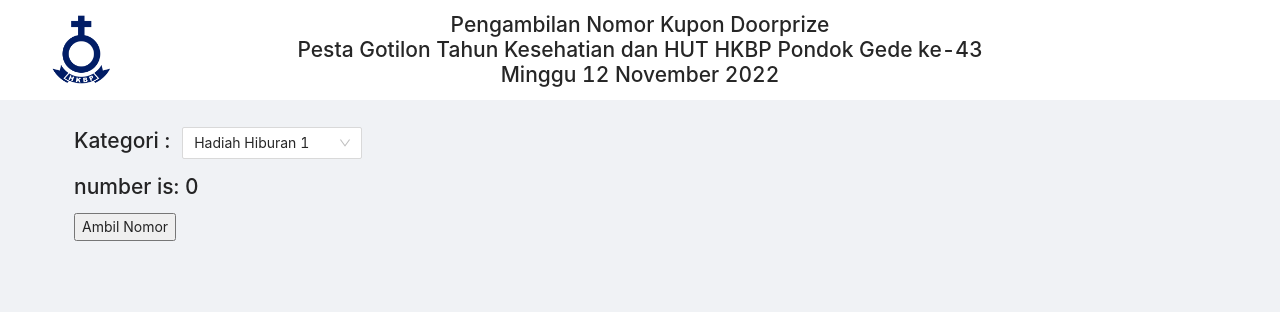
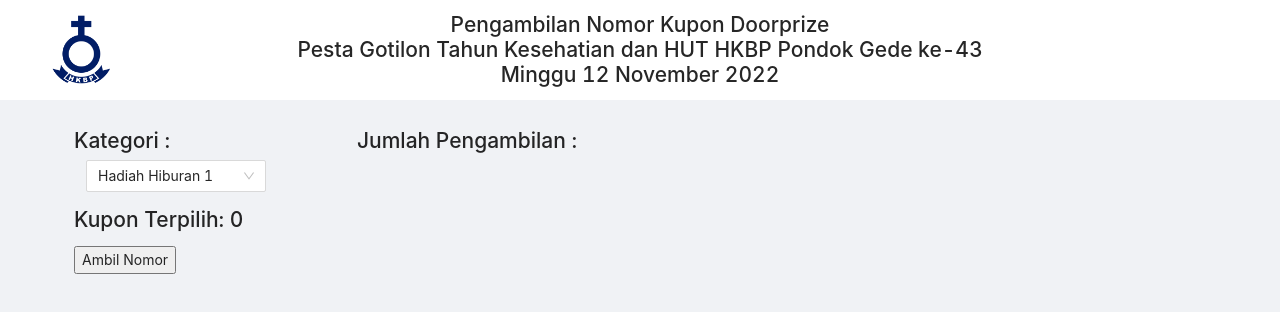
Before and after one commit to kevincsianipar/doorprize-gotilon, a React (Create React App) app: page / in a window 1280 px wide. Shown: the top 312 px of the page. Built offline with nearby package versions, Linux system fonts and the light colour scheme.

Commit message:
update localstorage

```diff
--- a/src/App.js
+++ b/src/App.js
@@ -1,21 +1,27 @@
 import "antd/dist/antd.css";
-import React, { useState } from 'react';
-// import {
-//   BrowserRouter as Router,
-//   Switch,
-//   Route
-// } from "react-router-dom";
+import React, { useState, useEffect } from 'react';
 import { Layout, Menu, Card, Row, Col, Select } from 'antd';
 
 const App = () => {
-  let jsonData = require('./data.json');
-
   const { Header, Content, Footer } = Layout;
   const { Option } = Select;
-  const initialValue = jsonData.selectedNumber;
+  const initialValue =  localStorage.getItem('takenNumber') && JSON.parse(localStorage.getItem('takenNumber')) || [];
+  const initialValueCategory =  localStorage.getItem('winnerByCategory') && JSON.parse(localStorage.getItem('winnerByCategory')) || [];
+  const initialCategory = 'hiburan1'
 
   const [num, setNum] = useState(0);
+  const [selectedCategory, setSelectedCategory] = useState(initialCategory);
   const [selectedNumber, setSelectedNumber] = useState(initialValue);
+  const [takenNumber, setTakenNumber] = useState(initialValue);
+  const [winnerByCategory, setWinnerByCategory] = useState(initialValueCategory);
+
+  useEffect(() => {
+    localStorage.setItem('takenNumber', JSON.stringify(takenNumber));
+  }, [takenNumber]);
+
+  useEffect(() => {
+    localStorage.setItem('winnerByCategory', JSON.stringify(winnerByCategory));
+  }, [winnerByCategory]);
 
   function getRandomWithManyExclusions(min, max, arrayOfIndexesToExclude) {
     var rand = null;
@@ -25,20 +31,14 @@
         rand = Math.floor(Math.random() * (max - min + 1)) + min;
       }
       setSelectedNumber([rand, ...selectedNumber])
-      jsonData.selectedNumber.push(rand);
+      setTakenNumber([rand, ...takenNumber])
+      let appendedList = [];
+      if (winnerByCategory[selectedCategory]){
+        appendedList= winnerByCategory[selectedCategory]
       }
-
-    const newData = JSON.stringify(jsonData)
-    console.log(newData);
-
-    const fs = require("browserify-fs")
-    fs.writeFile("./data.json", newData, err => {
-      if (err) {
-        console.log("Error writing file", err)
-      } else {
-        console.log('JSON data is written to the file successfully')
+      let newObj = { ...winnerByCategory, [selectedCategory]: [rand, ...appendedList]};
+      setWinnerByCategory(newObj)
     }
-    })
     return rand;
   }
 
@@ -52,10 +52,8 @@
   };
 
   function handleChange(value) {
-    console.log(`selected ${value}`);
+    setSelectedCategory(value);
   }
-
-
 
   return (
     <Layout>
@@ -76,6 +74,8 @@
       </Header>
       <Content className="site-layout" size='large' style={{ padding: '0 50px', marginTop: 100 }}>
         <div className="site-layout-background" style={{ padding: 24, height: 'calc(100vh - 100px)' }}>
+          <Row>
+            <Col span={6}>
               <h1>Kategori :
                 <Select defaultValue="hiburan1" style={{ width: 180, marginLeft: 12 }} onChange={handleChange}>
                   <Option value="hiburan1">Hadiah Hiburan 1</Option>
@@ -89,12 +89,24 @@
                   <Option value="utama1">Hadiah Utama 1</Option>
                 </Select>
               </h1>
-          <h2>number is: {num}</h2>
+            </Col>
+            <Col span={8}>
+              <h1>Jumlah Pengambilan : </h1>
+            </Col>
+          </Row>
+
+          <h2>Kupon Terpilih: {num}</h2>
           <button onClick={handleClick}>Ambil Nomor</button>
-          {selectedNumber.map(value =>
-            <Card style={{ width: 'auto', height: 'auto', padding: 12 }}>
-              <h2>{renderCouponNumber(value)}</h2>
-            </Card>)}
+          <Row>
+            {winnerByCategory[selectedCategory] && winnerByCategory[selectedCategory].map(value =>
+              <Col style={{display: 'flex', paddingBottom: 6, paddingTop: 6, paddingRight: 6, flexDirection: 'row'}}>
+                <Card style={{ width: 120, height: 80, padding: 0 }}>
+                  <h1 padding={0}>{renderCouponNumber(value)}</h1>
+                </Card>
+              </Col>
+            )}
+          </Row>
+
         </div>
       </Content>
     </Layout>
```
Also changed, not shown: src/App.css (line endings or trailing spaces). Lines whose indentation alone changed are shown as unchanged.
